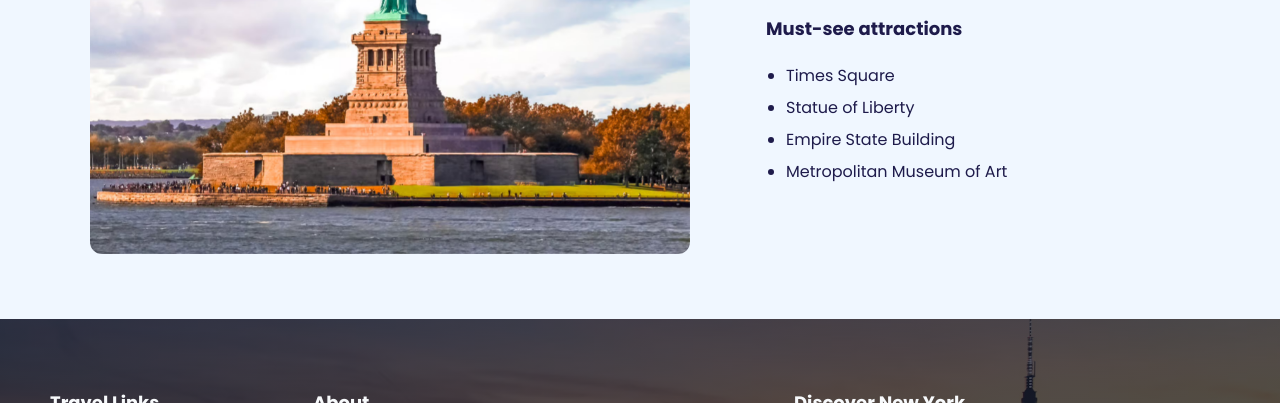
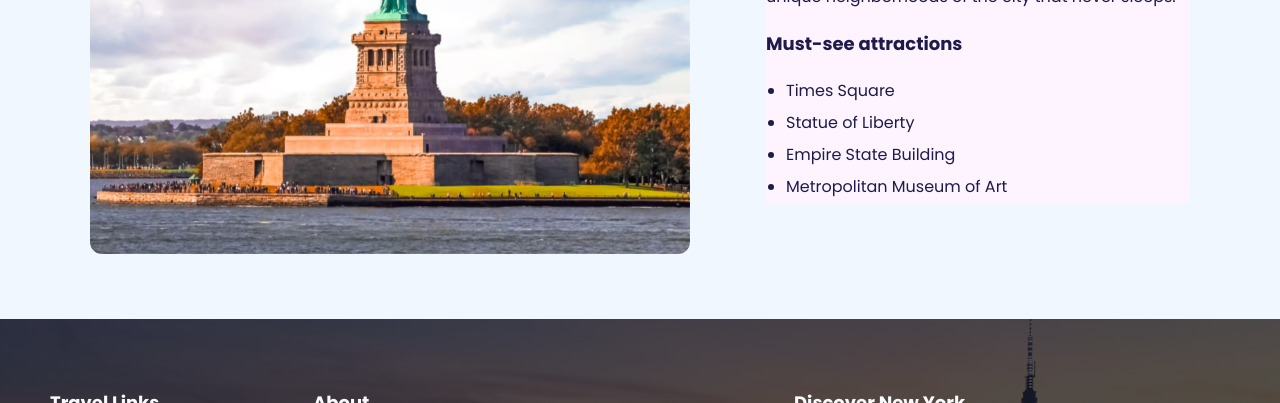
Before and after one commit to NooMaaBee/Travel-Project, a plain HTML site: page index.html in a window 1280 px wide. Shown: the part 808-1211 px from the top of the page. Drawn offline with Linux system fonts and the light colour scheme.

Commit message:
add some styling

```diff
--- a/src/style.css
+++ b/src/style.css
@@ -195,6 +195,9 @@ main p {
   min-width: 0;
   text-align: left;
   color: #1E1B4B;
+  font-family: "poppins", sans-serif;
+  padding-top: 30px;
+  background-color: #FDF4FF;
 }
 
 .essentials-content h2 {
```
